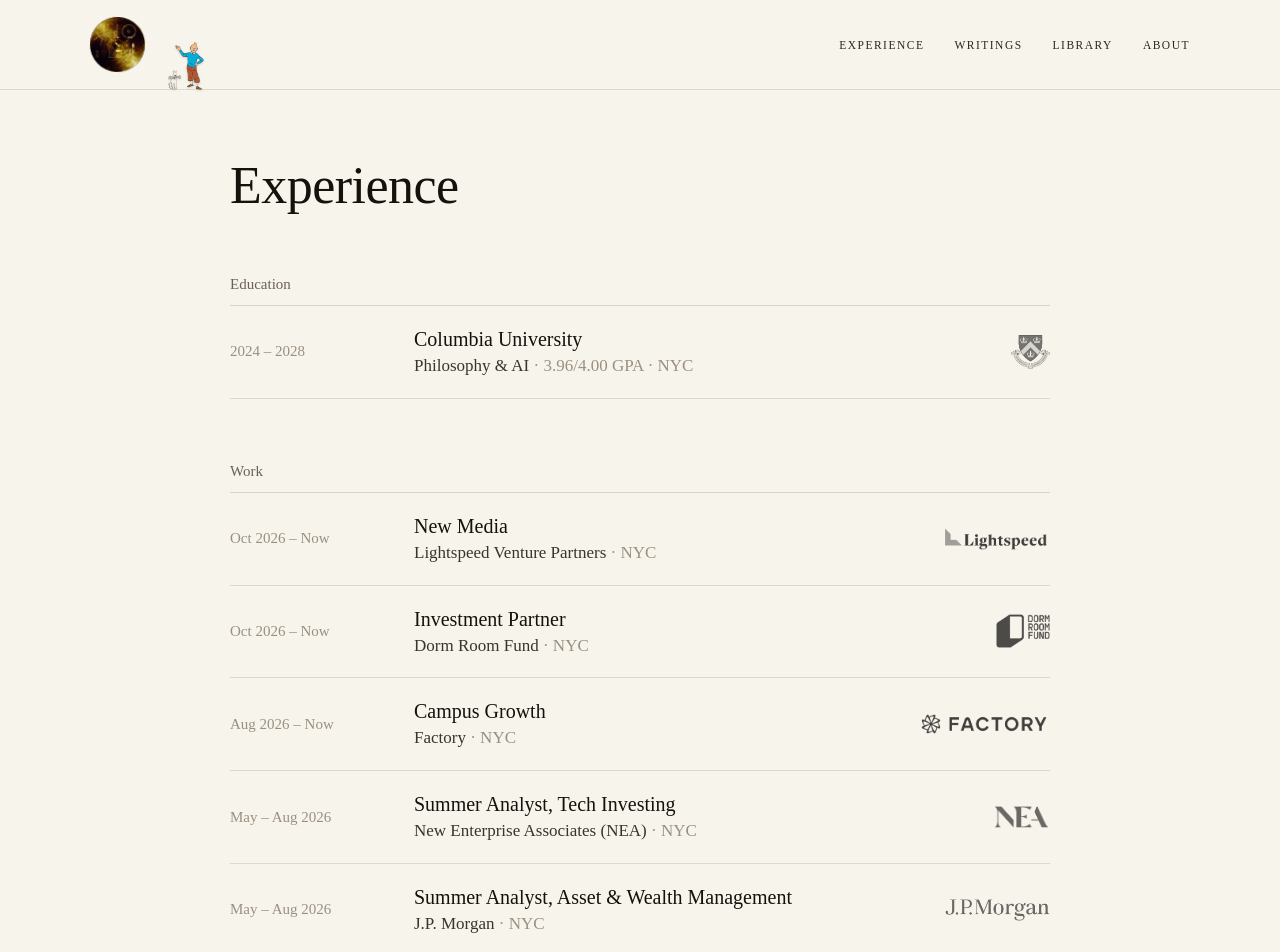
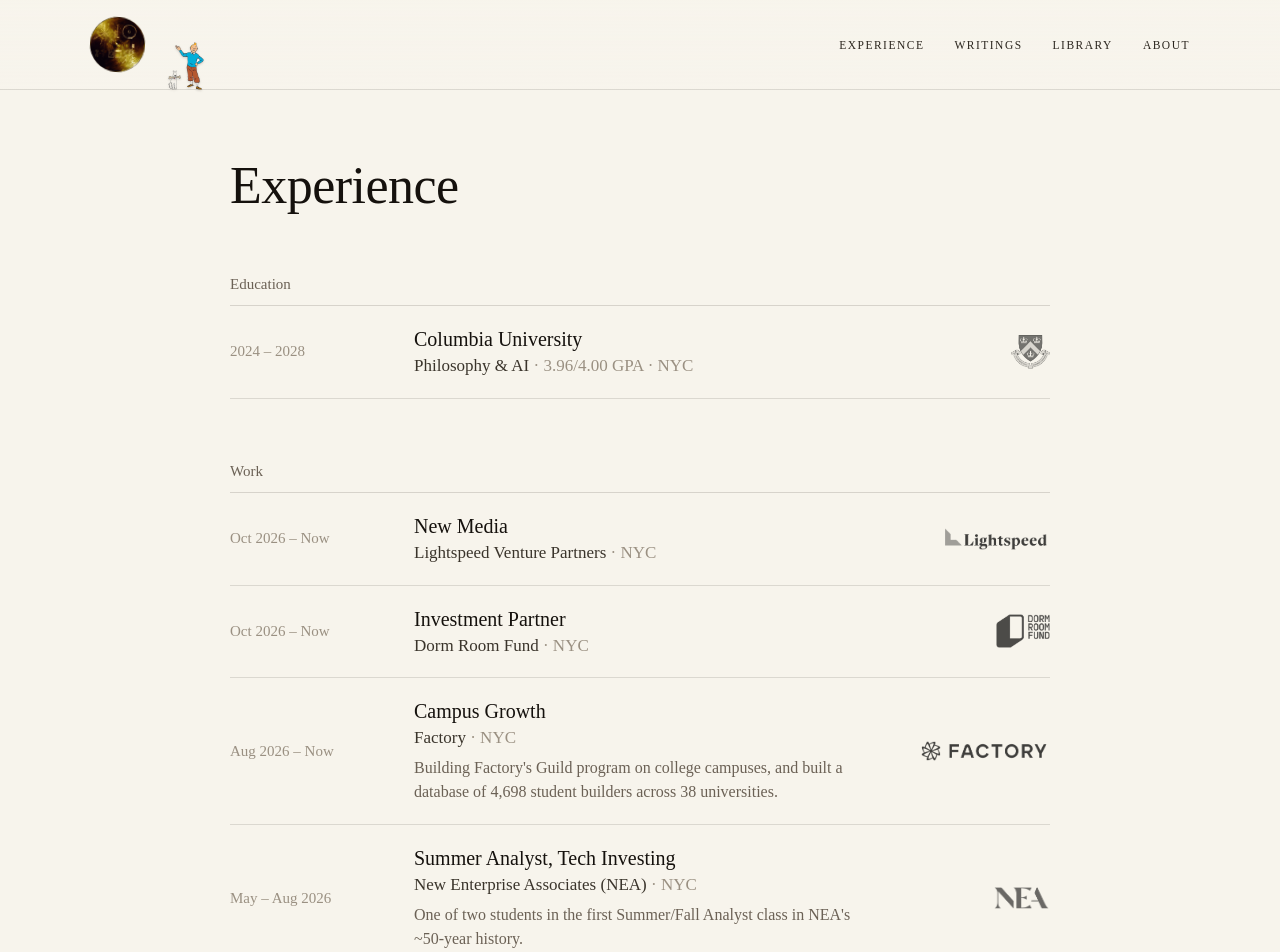
Before and after one commit to veronicas-world/aboutme, a Next.js app: page /experience in a window 1280 px wide. Shown: the top 952 px of the page. Built offline with nearby package versions, Linux system fonts and the light colour scheme.

Commit message:
Experience: show short notes on select roles
Co-authored-by: factory-droid[bot] <138933559+factory-droid[bot]@users.noreply.github.com>

```diff
--- a/src/app/globals.css
+++ b/src/app/globals.css
@@ -390,6 +390,13 @@ a { color: inherit; text-decoration: none; }
 .xp-role { font-size: 20px; line-height: 1.3; color: var(--ink); }
 .xp-org { font-size: 17px; line-height: 1.4; color: var(--ink-3); margin-top: 2px; }
 .xp-meta { color: var(--sepia-2); }
+.xp-note {
+  font-size: 16px;
+  line-height: 1.5;
+  color: var(--sepia);
+  margin: 6px 0 0;
+  max-width: 58ch;
+}
 /* Logos vary wildly in shape, so each sits in a fixed box. Multiply drops
    white logo backgrounds onto the page color; the box needs its own
    background because .page is a transparent stacking context, so there is
--- a/src/components/ExperienceList.tsx
+++ b/src/components/ExperienceList.tsx
@@ -6,6 +6,7 @@ export type XP = {
   location?: string;
   logo?: string;
   logoWide?: boolean;
+  note?: string;
 };
 
 // Plain résumé rows: dates on the left, role and organization in the middle,
@@ -31,6 +32,7 @@ export default function ExperienceList({ items }: { items: XP[] }) {
                   )}
                 </div>
               )}
+              {e.note && <p className="xp-note">{e.note}</p>}
             </div>
             <div className="xp-mark">
               {e.logo && (
```
